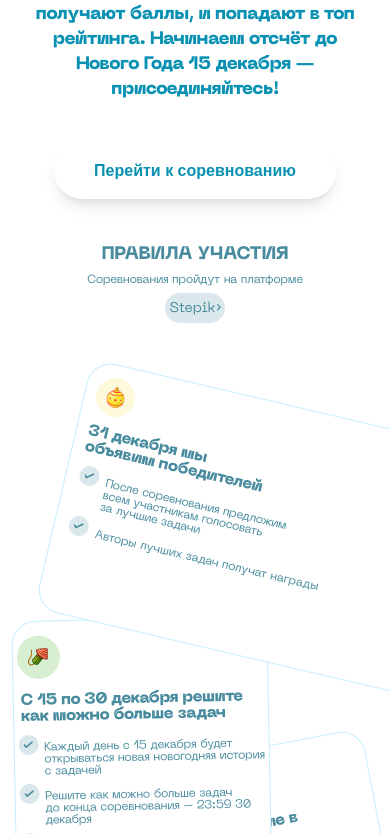
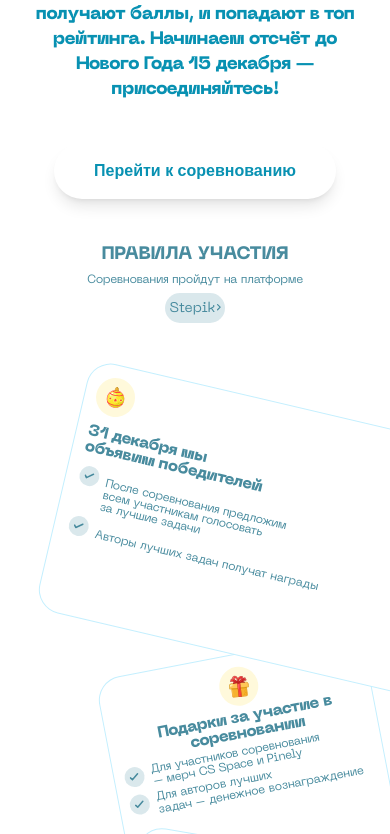
Before and after one commit to Nikita-Shuminskiy/newYearSpace, a React (Vite) app: page / in a window 390 px wide. Shown: the part 1166-2000 px from the top of the page. Built offline with nearby package versions, Linux system fonts and the light colour scheme; a web font is replaced by a local one.

Commit message:
refactor(Competition): adjust height and width for responsive design in various sections

```diff
--- a/src/components/features/Competition/HeroSection.tsx
+++ b/src/components/features/Competition/HeroSection.tsx
@@ -64,7 +64,7 @@ export const HeroSection = () => {
             relative w-full overflow-hidden
             aspect-[16/10] md:aspect-[16/9]
             tablet-only:aspect-[16/9]
-            tablet-only:h-[50vw]
+            tablet-only:h-[53vw]
             desktop-xl-only:h-[40vw]
             desktop-only:h-[50vw]
             mobile-only:aspect-[1/1.2] mobile-only:h-[110vw]
--- a/src/components/features/Competition/NewRulesSection.tsx
+++ b/src/components/features/Competition/NewRulesSection.tsx
@@ -26,7 +26,7 @@ export const NewRulesSection = () => {
         h-[38vw] w-[100vw]
         desktop-only:h-[39.5vw]
         tablet-only:h-[59vw]
-        mobile-only:h-[220vw]
+        mobile-only:h-[233vw]
     ">
             {/*Текст*/}
             <div className="z-[1000] relative flex flex-col items-center justify-start pt-[2vw] desktop-only:pt-[0vw] tablet-only:pt-[0vw] -pr-[1vw]">
@@ -188,11 +188,13 @@ export const NewRulesSection = () => {
 
 
             {/*ЦЕНТРАЛЬНАЯ КАРТОЧКА*/}
-            <div className={"z-[110] tablet-only:z-[109] relative ring-1 ring-[#C4EFFE] tablet-only:rounded-[3.2vw] mobile-only:rounded-[6vw] w-[22.5vw] h-[17vw] desktop-only:w-[22vw] desktop-only:h-[23vw] tablet-only:w-[28.1vw] tablet-only:h-[33vw] mobile-only:w-[69vw] mobile-only:h-[64vw] bg-white rounded-[2vw] left-[38.7vw] bottom-[16.7vw] desktop-only:left-[39vw] tablet-only:rotate-[-0.12rad] desktop-only:bottom-[23.5vw] rotate-[-0.09rad] desktop-only:rotate-[-0.13rad] tablet-only:bottom-[35vw] tablet-only:left-[39vw] " +
+            <div className={"z-[110] tablet-only:z-[109] relative ring-1 ring-[#C4EFFE] tablet-only:rounded-[3.2vw] mobile-only:rounded-[6vw] w-[22.5vw] h-[17vw] desktop-only:w-[22vw] desktop-only:h-[23vw] tablet-only:w-[28.1vw] tablet-only:h-[33vw] mobile-only:w-[69vw] mobile-only:h-[64vw] bg-white rounded-[2vw] left-[38.7vw] bottom-[16.7vw] desktop-only:left-[39vw] tablet-only:rotate-[-0.12rad] desktop-only:bottom-[23.5vw] rotate-[-0.09rad] desktop-only:rotate-[-0.13rad] tablet-only:bottom-[35vw] mobile-only:left-[1vw] mobile-only:bottom-[-20vw]  tablet-only:left-[39vw] " +
                 "tablet-only:rotate-[-0.14rad] tablet-only:bottom-[30vw] mobile-only:left-[30vw] mobile-only:-bottom-[45vw] mobile-only:-rotate-[0.19rad]"
             }>
-                <div className={"pl-[0.2vw] pt-[1.2vw] desktop-only:pl-[0.6vw] desktop-only:pt-[1.4vw] tablet-only:pt-[1.8vw] tablet-only:pl-[0.5vw] mobile-only:pt-[3.2vw] mobile-only:pl-[2.5vw]"}>
-                    <div className={"w-[3.5vw] h-[3.5vw] tablet-only:w-[4.7vw] tablet-only:h-[4.7vw] mobile-only:w-[10vw] mobile-only:h-[10vw] rounded-full bg-[#FFE24B33] flex justify-center items-center ml-[0.8vw] pl-[0.13vw] mobile-only:pr-[0.1vw]"}>
+                <div className={"flex flex-col h-full pl-[0.2vw] pt-[1.2vw] desktop-only:pl-[0.6vw] desktop-only:pt-[1.4vw] tablet-only:pt-[1.8vw] tablet-only:pl-[0.5vw] mobile-only:pt-[3.2vw] mobile-only:pl-[2.5vw]"}>
+                    {/*Иконка*/}
+                    <div className={"flex justify-center items-center mb-[0.5vw] desktop-only:mb-[0.3vw] tablet-only:mb-[0.5vw] mobile-only:mb-[1vw]"}>
+                        <div className={"w-[3.5vw] h-[3.5vw] tablet-only:w-[4.7vw] tablet-only:h-[4.7vw] mobile-only:w-[10vw] mobile-only:h-[10vw] rounded-full bg-[#FFE24B33] flex justify-center items-center pl-[0.13vw] mobile-only:pr-[0.1vw]"}>
                             <svg className={"w-[1.7vw] tablet-only:w-[2.7vw] mobile-only:w-[5.5vw]"} viewBox="0 0 36 39" fill="none">
                                 <path d="M5.50273 20.6971C5.53768 20.2151 5.95674 19.8527 6.43872 19.8877L29.1292 21.5329C29.6111 21.5679 29.9735 21.9869 29.9386 22.4689L28.9894 35.5596C28.9195 36.5235 28.0814 37.2483 27.1174 37.1784L6.17241 35.6597C5.20844 35.5898 4.48366 34.7517 4.55355 33.7877L5.50273 20.6971Z" fill="#F6B22F" />
                                 <path fill-rule="evenodd" clip-rule="evenodd" d="M6.50186 19.015L29.1923 20.6602C30.1563 20.7301 30.881 21.5682 30.8112 22.5322L29.862 35.6228C29.7571 37.0688 28.5 38.156 27.054 38.0511L6.10899 36.5324C4.66304 36.4276 3.57586 35.1704 3.6807 33.7245L4.62989 20.6338C4.69978 19.6699 5.53789 18.9451 6.50186 19.015ZM6.43858 19.8877C5.9566 19.8527 5.53754 20.2151 5.50259 20.6971L4.55341 33.7877C4.48352 34.7517 5.2083 35.5898 6.17227 35.6597L27.1173 37.1784C28.0813 37.2483 28.9194 36.5235 28.9893 35.5596L29.9384 22.4689C29.9734 21.9869 29.611 21.5679 29.129 21.5329L6.43858 19.8877Z" fill="#E68C06" />
@@ -238,40 +240,44 @@ export const NewRulesSection = () => {
                                 <path fill-rule="evenodd" clip-rule="evenodd" d="M12.4629 2.30377C12.5836 2.51309 12.5118 2.78062 12.3024 2.90131C11.8465 3.16417 10.9336 4.12759 11.4096 5.7759C11.4767 6.00804 11.3428 6.25057 11.1107 6.31761C10.8786 6.38466 10.636 6.25082 10.569 6.01868C9.9581 3.90353 11.1386 2.56232 11.8654 2.14329C12.0747 2.0226 12.3422 2.09445 12.4629 2.30377Z" fill="#FF7878" />
                             </svg>
                         </div>
+                    </div>
 
-
-
-
-                    <p className={"text-[#488B9E] text-[clamp(24px,2vw,24px)] desktop-only:text-[clamp(18px,2vw,18px)] tablet-only:text-[clamp(18px,2vw,18px)] mobile-only:text-[clamp(16px,3vw,19px)] tracking-[-0.03em] leading-[1] desktop-only:leading-[1.2] tablet-only:leading-[0.9] font-machina font-bold p-[1vw] pt-[0.8vw] tablet-only:pt-[1.5vw] tablet-only:tracking-[-0.1em] desktop-only:pt-[1.4vw] desktop-only:pl-[1vw] mobile-only:pt-[4vw]"}>
+                    {/*Заголовок*/}
+                    <div className={"flex justify-center items-center mb-[0.5vw] desktop-only:mb-[0.3vw] tablet-only:mb-[0.5vw] mobile-only:mb-[1vw]"}>
+                        <p className={"text-[#488B9E] text-[clamp(24px,2vw,24px)] desktop-only:text-[clamp(18px,2vw,18px)] tablet-only:text-[clamp(18px,2vw,18px)] mobile-only:text-[clamp(16px,3vw,19px)] tracking-[-0.03em] leading-[1] desktop-only:leading-[1.2] tablet-only:leading-[0.9] font-machina font-bold tablet-only:tracking-[-0.1em] text-center"}>
                             Подарки за участие в соревновании
                         </p>
+                    </div>
 
-                    <div className={"flex desktop-only:pt-[0.3vw] tablet-only:pt-[0.9vw] tablet-only:pl-[0.2vw] mobile-only:pt-[1.6vw]"}>
-                        <div className={"w-[28px] h-[28px] desktop-only:w-[24px] desktop-only:h-[24px] tablet-only:w-[30px] tablet-only:h-[30px] mobile-only:w-[20px] mobile-only:h-[20px] rounded-full bg-[#488B9E33] flex justify-center items-center ml-[0.9vw] shrink-0"}>
+                    {/*Первый блок с чекмарком*/}
+                    <div className={"flex items-start mb-[0.4vw] desktop-only:mb-[0.3vw] tablet-only:mb-[0.5vw] mobile-only:mb-[1vw]"}>
+                        <div className={"w-[28px] h-[28px] desktop-only:w-[24px] desktop-only:h-[24px] tablet-only:w-[30px] tablet-only:h-[30px] mobile-only:w-[20px] mobile-only:h-[20px] rounded-full bg-[#488B9E33] flex justify-center items-center shrink-0"}>
                             <CheckmarkIcon className="w-[14px] h-[14px] desktop-only:w-[12px] desktop-only:h-[12px] tablet-only:w-[14px] tablet-only:h-[14px] mobile-only:w-[10px] mobile-only:h-[10px]" />
                         </div>
-                        <p className={"text-[#488B9E] text-[clamp(18px,2vw,18px)] desktop-only:text-[clamp(16px,2vw,16px)] tablet-only:text-[clamp(14px,2vw,14px)] mobile-only:text-[clamp(12px,3vw,16px)] tracking-[-0.03em] leading-[1.4] tablet-only:leading-[1] desktop-only:leading-[1.3vw] mobile-only:leading-[1] font-machina pl-[0.5vw] desktop-only:pl-[0.8vw] tablet-only:pl-[1vw] mobile-only:pt-[1.5vw] mobile-only:pl-[2vw]"}>
+                        <p className={"text-[#488B9E] text-[clamp(18px,2vw,18px)] desktop-only:text-[clamp(16px,2vw,16px)] tablet-only:text-[clamp(14px,2vw,14px)] mobile-only:text-[clamp(12px,3vw,16px)] tracking-[-0.03em] leading-[1.4] tablet-only:leading-[1] desktop-only:leading-[1.3vw] mobile-only:leading-[1] font-machina pl-[0.5vw] desktop-only:pl-[0.8vw] tablet-only:pl-[1vw] mobile-only:pl-[2vw]"}>
                             Для участников соревнования<br /> – мерч CS Space и Pinely
                         </p>
                     </div>
-                    <div className={"flex pt-[0.4vw] desktop-only:pt-[0.8vw] desktop-only:pl-[0vw] tablet-only:pt-[1.6vw] tablet-only:pl-[0.3vw] mobile-only:pt-[2.4vw]"}>
-                        <div className={"w-[28px] h-[28px] desktop-only:w-[26px] desktop-only:h-[26px] tablet-only:w-[32px] tablet-only:h-[32px] mobile-only:w-[20px] mobile-only:h-[20px] rounded-full bg-[#488B9E33] flex justify-center items-center ml-[0.9vw] shrink-0"}>
+
+                    {/*Второй блок с чекмарком*/}
+                    <div className={"flex items-start"}>
+                        <div className={"w-[28px] h-[28px] desktop-only:w-[26px] desktop-only:h-[26px] tablet-only:w-[32px] tablet-only:h-[32px] mobile-only:w-[20px] mobile-only:h-[20px] rounded-full bg-[#488B9E33] flex justify-center items-center shrink-0"}>
                             <CheckmarkIcon className="w-[14px] h-[14px] desktop-only:w-[12px] desktop-only:h-[12px] tablet-only:w-[14px] tablet-only:h-[14px] mobile-only:w-[10px] mobile-only:h-[10px]" />
                         </div>
-                        <p className={"text-[#488B9E] text-[clamp(18px,2vw,18px)] desktop-only:text-[clamp(16px,2vw,16px)] tablet-only:text-[clamp(14px,2vw,14px)] mobile-only:text-[clamp(12px,3vw,16px)] tracking-[-0.02em] leading-[1.4] tablet-only:leading-[1] desktop-only:leading-[1.3vw] mobile-only:leading-[1.1] font-machina pl-[0.5vw] desktop-only:pl-[1vw] tablet-only:pl-[0.9vw] mobile-only:pl-[2vw] mobile-only:pt-[1.4vw]"}>
+                        <p className={"text-[#488B9E] text-[clamp(18px,2vw,18px)] desktop-only:text-[clamp(16px,2vw,16px)] tablet-only:text-[clamp(14px,2vw,14px)] mobile-only:text-[clamp(12px,3vw,16px)] tracking-[-0.02em] leading-[1.4] tablet-only:leading-[1] desktop-only:leading-[1.3vw] mobile-only:leading-[1.1] font-machina pl-[0.5vw] desktop-only:pl-[1vw] tablet-only:pl-[0.9vw] mobile-only:pl-[2vw]"}>
                             Для авторов лучших<br /> задач – денежное вознаграждение
                         </p>
                     </div>
-
+                </div>
+            </div>
 
             {/*ПРАВАЯ КАРТОЧКА*/}
-                    <div className={"z-[110] tablet-only:z-[105] relative ring-1 ring-[#C4EFFE] w-[22.5vw] h-[20vw] desktop-only:w-[21.9vw] desktop-only:h-[22.7vw] tablet-only:w-[26vw] tablet-only:h-[40vw] mobile-only:w-[65vw] mobile-only:h-[72vw]  bg-white rounded-[2vw] tablet-only:rounded-[3vw] mobile-only:rounded-[6vw] left-[23.5vw] bottom-[13.7vw] desktop-only:left-[23vw] desktop-only:bottom-[17.1vw] rotate-[0.16rad] desktop-only:rotate-[0.25rad] tablet-only:rotate-[0.22rad] tablet-only:bottom-[20vw] tablet-only:left-[27vw] mobile-only:-left-[22.5vw] mobile-only:bottom-[85vw] mobile-only:rotate-[0.17rad]"}>
-                        <div className={"pl-[0.2vw] pt-[1.2vw] desktop-only:pt-[1.1vw] desktop-only:pl-[0.4vw] tablet-only:pt-[1.5vw] tablet-only:pl-[0.7vw] mobile-only:pt-[3.5vw]"}>
+            <div className={"z-[110] tablet-only:z-[105] relative ring-1 ring-[#C4EFFE] w-[22.5vw] h-[20vw] desktop-only:w-[21.9vw] desktop-only:h-[22.7vw] tablet-only:w-[26vw] tablet-only:h-[40vw] mobile-only:w-[65vw] mobile-only:h-[72vw]  bg-white rounded-[2vw] tablet-only:rounded-[3vw] mobile-only:rounded-[6vw] left-[61.2vw] bottom-[32.7vw] desktop-only:left-[61vw] desktop-only:bottom-[45.5vw] rotate-[0.16rad] desktop-only:rotate-[0.25rad] tablet-only:rotate-[0.22rad] tablet-only:bottom-[68vw] tablet-only:left-[67vw] mobile-only:left-[30vw] mobile-only:-bottom-[5vw] mobile-only:rotate-[0.17rad]"}>
+                <div className={"flex flex-col h-full p-[1vw]  pt-[1.2vw] desktop-only:pt-[1.1vw] desktop-only:pl-[0.4vw] tablet-only:pt-[1.5vw] tablet-only:pl-[0.7vw] mobile-only:pt-[3.5vw]"}>
 
-
-
-
-                            <div className={"w-[3.5vw] h-[3.5vw] desktop-only:w-[4vw] desktop-only:h-[4vw] tablet-only:w-[4.8vw] tablet-only:h-[4.8vw] mobile-only:w-[11vw] mobile-only:h-[11vw] rounded-full bg-[#39AC1B33] flex justify-center items-center ml-[0.8vw] pl-[0.11vw]"}>
+                    {/*Иконка*/}
+                    <div className={"flex justify-center items-center mb-[0.5vw] desktop-only:mb-[0.3vw] tablet-only:mb-[0.5vw] mobile-only:mb-[1vw]"}>
+                        <div className={"w-[3.5vw] h-[3.5vw] desktop-only:w-[4vw] desktop-only:h-[4vw] tablet-only:w-[4.8vw] tablet-only:h-[4.8vw] mobile-only:w-[11vw] mobile-only:h-[11vw] rounded-full bg-[#39AC1B33] flex justify-center items-center pl-[0.11vw]"}>
                             <svg className={"w-[2.5vw] tablet-only:w-[3.5vw] mobile-only:w-[7vw]"} viewBox="0 0 47 47" fill="none">
                                 <path fill-rule="evenodd" clip-rule="evenodd" d="M11.2623 12.0083C11.7429 11.9572 12.1739 12.3052 12.2251 12.7858C12.783 18.0253 12.4299 20.9626 11.5326 23.2142C11.0878 24.3302 10.5226 25.2432 9.93327 26.1408C9.82716 26.3024 9.72054 26.4631 9.61347 26.6245C9.11992 27.3686 8.6168 28.1271 8.11001 29.0515C6.91867 31.2247 6.76922 33.1297 7.23728 34.5195C7.69826 35.8882 8.79398 36.8771 10.3856 37.2148C11.6876 37.4909 12.944 36.9823 14.0361 36.0931C15.1308 35.2017 15.9365 34.0215 16.2771 33.2496C16.4722 32.8075 16.9887 32.6073 17.4308 32.8023C17.873 32.9974 18.0732 33.514 17.8781 33.9561C17.4292 34.9734 16.4565 36.379 15.141 37.4501C13.823 38.5233 12.0373 39.354 10.0225 38.9267C7.85977 38.4679 6.24821 37.0657 5.5788 35.078C4.91647 33.1114 5.21355 30.6946 6.57547 28.2103C7.12097 27.2152 7.67088 26.3866 8.16638 25.64C8.2703 25.4834 8.37182 25.3304 8.47041 25.1803C9.045 24.3052 9.52994 23.5123 9.9069 22.5664C10.653 20.6942 11.0294 18.084 10.4849 12.9711C10.4337 12.4905 10.7818 12.0595 11.2623 12.0083Z" fill="#935F10" />
                                 <path fill-rule="evenodd" clip-rule="evenodd" d="M11.3089 12.4434C11.5491 12.4178 11.7647 12.5918 11.7902 12.8321C12.3448 18.04 11.9859 20.8955 11.1264 23.0523C10.6986 24.1257 10.1534 25.0087 9.56777 25.9007C9.46358 26.0593 9.35824 26.2181 9.25195 26.3783C8.7578 27.1232 8.24304 27.8992 7.7266 28.8412C7.61045 29.0531 7.34453 29.1307 7.13265 29.0146C6.92078 28.8984 6.84318 28.6325 6.95933 28.4206C7.49512 27.4433 8.03328 26.6322 8.5284 25.8861C8.63312 25.7283 8.73591 25.5734 8.83634 25.4204C9.41462 24.5397 9.91963 23.7168 10.3135 22.7283C11.0974 20.7613 11.468 18.0694 10.9202 12.9247C10.8946 12.6845 11.0686 12.469 11.3089 12.4434Z" fill="#BD8023" />
@@ -304,44 +310,45 @@ export const NewRulesSection = () => {
                                 <path fill-rule="evenodd" clip-rule="evenodd" d="M35.6119 10.2664C35.8512 10.233 36.0723 10.4 36.1056 10.6393C36.1529 10.9792 36.2287 11.5043 36.7641 11.9325C37.3204 12.3775 37.8706 12.4659 38.1676 12.4856C38.4087 12.5016 38.5912 12.71 38.5753 12.9511C38.5593 13.1922 38.3509 13.3747 38.1098 13.3587C37.7048 13.3319 36.9601 13.2098 36.2175 12.6158C35.407 11.9674 35.2925 11.1446 35.2405 10.7708C35.24 10.7672 35.2395 10.7636 35.239 10.76C35.2056 10.5207 35.3726 10.2997 35.6119 10.2664Z" fill="#F6D04D" />
                             </svg>
                         </div>
-                            <p className={"text-[#488B9E] text-[clamp(24px,2vw,24px)] desktop-only:text-[clamp(18px,2vw,18px)] tablet-only:text-[clamp(16px,2vw,16px)] mobile-only:text-[clamp(16px,3vw,19px)] tracking-[-0.03em] tablet-only:tracking-[-0.02em] leading-[1] desktop-only:leading-[1.3] font-machina font-bold p-[1vw] pt-[0.8vw] desktop-only:pt-[1.6vw] tablet-only:pt-[1.7vw] tablet-only:pl-[0.8vw] mobile-only:pt-[3.7vw] mobile-only:pl-[1.5vw]"}>
+                    </div>
+
+                    {/*Заголовок*/}
+                    <div className={"flex justify-center items-center mb-[0.5vw] desktop-only:mb-[0.3vw] tablet-only:mb-[0.5vw] mobile-only:mb-[1vw]"}>
+                        <p className={"text-[#488B9E] text-[clamp(24px,2vw,24px)] desktop-only:text-[clamp(18px,2vw,18px)] tablet-only:text-[clamp(16px,2vw,16px)] mobile-only:text-[clamp(16px,3vw,19px)] tracking-[-0.03em] tablet-only:tracking-[-0.02em] leading-[1] desktop-only:leading-[1.3] font-machina font-bold text-center"}>
                             С 15 по 30 декабря решите как можно больше задач
-                            </p>
-
-
-                            <div className={"flex desktop-only:pl-[0.15vw] desktop-only:pt-[0.2vw] tablet-only:pt-[1vw] mobile-only:pt-[1.7vw]"}>
-                                <div className={"w-[28px] h-[28px] desktop-only:w-[26px] desktop-only:h-[26px] tablet-only:w-[30px] tablet-only:h-[30px] mobile-only:w-[20px] mobile-only:h-[20px] rounded-full bg-[#488B9E33] flex justify-center items-center ml-[0.9vw] shrink-0"}>
-                                    <CheckmarkIcon className="w-[14px] h-[14px] desktop-only:w-[12px] desktop-only:h-[12px] tablet-only:w-[14px] tablet-only:h-[14px] mobile-only:w-[10px] mobile-only:h-[10px]" />
-                                </div>
-                                <p className={"text-[#488B9E] text-[clamp(18px,2vw,18px)] desktop-only:text-[clamp(16px,2vw,16px)] tablet-only:text-[clamp(14px,2vw,14px)] mobile-only:text-[clamp(12px,3vw,16px)] tracking-[-0.03em] leading-[1.4] tablet-only:leading-[1] desktop-only:leading-[1] mobile-only:leading-[1] font-machina pl-[0.5vw] desktop-only:pl-[0.9vw] tablet-only:pl-[1vw] mobile-only:pl-[1.3vw] mobile-only:pt-[1.6vw]"}>
-                                    Каждый день с 15 декабря будет<br /> открываться новая новогодняя история с задачей
-
                         </p>
                     </div>
 
-                            <div className={"flex desktop-only:pl-[0.15vw] desktop-only:pt-[0.2vw] tablet-only:pt-[1vw] mobile-only:pt-[1.7vw]"}>
-                                <div className={"w-[28px] h-[28px] desktop-only:w-[26px] desktop-only:h-[26px] tablet-only:w-[30px] tablet-only:h-[30px] mobile-only:w-[20px] mobile-only:h-[20px] rounded-full bg-[#488B9E33] flex justify-center items-center ml-[0.9vw] shrink-0"}>
+                    {/*Первый блок с чекмарком*/}
+                    <div className={"flex items-start mb-[0.4vw] desktop-only:mb-[0.3vw] tablet-only:mb-[0.5vw] mobile-only:mb-[1vw]"}>
+                        <div className={"w-[28px] h-[28px] desktop-only:w-[26px] desktop-only:h-[26px] tablet-only:w-[30px] tablet-only:h-[30px] mobile-only:w-[20px] mobile-only:h-[20px] rounded-full bg-[#488B9E33] flex justify-center items-center shrink-0"}>
                             <CheckmarkIcon className="w-[14px] h-[14px] desktop-only:w-[12px] desktop-only:h-[12px] tablet-only:w-[14px] tablet-only:h-[14px] mobile-only:w-[10px] mobile-only:h-[10px]" />
                         </div>
-                                <p className={"text-[#488B9E] text-[clamp(18px,2vw,18px)] desktop-only:text-[clamp(16px,2vw,16px)] tablet-only:text-[clamp(14px,2vw,14px)] mobile-only:text-[clamp(12px,3vw,16px)] tracking-[-0.03em] leading-[1.4] tablet-only:leading-[1] desktop-only:leading-[1] mobile-only:leading-[1] font-machina pl-[0.5vw] desktop-only:pl-[0.9vw] tablet-only:pl-[1vw] mobile-only:pl-[1.3vw] mobile-only:pt-[1.6vw]"}>
-                                    Решите как можно больше задач<br />  до конца соревнования – 23:59 30 декабря
-
-                                </p>
-                            </div>
-                            <div className={"flex desktop-only:pl-[0.15vw] desktop-only:pt-[0.2vw] tablet-only:pt-[1vw] mobile-only:pt-[1.7vw]"}>
-                                <div className={"w-[28px] h-[28px] desktop-only:w-[26px] desktop-only:h-[26px] tablet-only:w-[30px] tablet-only:h-[30px] mobile-only:w-[20px] mobile-only:h-[20px] rounded-full bg-[#488B9E33] flex justify-center items-center ml-[0.9vw] shrink-0"}>
-                                    <CheckmarkIcon className="w-[14px] h-[14px] desktop-only:w-[12px] desktop-only:h-[12px] tablet-only:w-[14px] tablet-only:h-[14px] mobile-only:w-[10px] mobile-only:h-[10px]" />
-                                </div>
-                                <p className={"text-[#488B9E] text-[clamp(18px,2vw,18px)] desktop-only:text-[clamp(16px,2vw,16px)] tablet-only:text-[clamp(14px,2vw,14px)] mobile-only:text-[clamp(12px,3vw,16px)] tracking-[-0.03em] leading-[1.4] tablet-only:leading-[1] desktop-only:leading-[1] mobile-only:leading-[1] font-machina pl-[0.5vw] desktop-only:pl-[0.9vw] tablet-only:pl-[1vw] mobile-only:pl-[1.3vw] mobile-only:pt-[1.6vw]"}>
-                                    Одна решенная задача<br />  – один балл
-
+                        <p className={"text-[#488B9E] text-[clamp(18px,2vw,18px)] desktop-only:text-[clamp(16px,2vw,16px)] tablet-only:text-[clamp(14px,2vw,14px)] mobile-only:text-[clamp(12px,3vw,16px)] tracking-[-0.03em] leading-[1.4] tablet-only:leading-[1] desktop-only:leading-[1] mobile-only:leading-[1] font-machina pl-[0.5vw] desktop-only:pl-[0.9vw] tablet-only:pl-[1vw] mobile-only:pl-[1.3vw]"}>
+                            Каждый день с 15 декабря будет<br /> открываться новая новогодняя история с задачей
                         </p>
                     </div>
 
+                    {/*Второй блок с чекмарком*/}
+                    <div className={"flex items-start mb-[0.4vw] desktop-only:mb-[0.3vw] tablet-only:mb-[0.5vw] mobile-only:mb-[1vw]"}>
+                        <div className={"w-[28px] h-[28px] desktop-only:w-[26px] desktop-only:h-[26px] tablet-only:w-[30px] tablet-only:h-[30px] mobile-only:w-[20px] mobile-only:h-[20px] rounded-full bg-[#488B9E33] flex justify-center items-center shrink-0"}>
+                            <CheckmarkIcon className="w-[14px] h-[14px] desktop-only:w-[12px] desktop-only:h-[12px] tablet-only:w-[14px] tablet-only:h-[14px] mobile-only:w-[10px] mobile-only:h-[10px]" />
+                        </div>
+                        <p className={"text-[#488B9E] text-[clamp(18px,2vw,18px)] desktop-only:text-[clamp(16px,2vw,16px)] tablet-only:text-[clamp(14px,2vw,14px)] mobile-only:text-[clamp(12px,3vw,16px)] tracking-[-0.03em] leading-[1.4] tablet-only:leading-[1] desktop-only:leading-[1] mobile-only:leading-[1] font-machina pl-[0.5vw] desktop-only:pl-[0.9vw] tablet-only:pl-[1vw] mobile-only:pl-[1.3vw]"}>
+                            Решите как можно больше задач<br />  до конца соревнования – 23:59 30 декабря
+                        </p>
                     </div>
 
-
-
+                    {/*Третий блок с чекмарком*/}
+                    <div className={"flex items-start"}>
+                        <div className={"w-[28px] h-[28px] desktop-only:w-[26px] desktop-only:h-[26px] tablet-only:w-[30px] tablet-only:h-[30px] mobile-only:w-[20px] mobile-only:h-[20px] rounded-full bg-[#488B9E33] flex justify-center items-center shrink-0"}>
+                            <CheckmarkIcon className="w-[14px] h-[14px] desktop-only:w-[12px] desktop-only:h-[12px] tablet-only:w-[14px] tablet-only:h-[14px] mobile-only:w-[10px] mobile-only:h-[10px]" />
+                        </div>
+                        <p className={"text-[#488B9E] text-[clamp(18px,2vw,18px)] desktop-only:text-[clamp(16px,2vw,16px)] tablet-only:text-[clamp(14px,2vw,14px)] mobile-only:text-[clamp(12px,3vw,16px)] tracking-[-0.03em] leading-[1.4] tablet-only:leading-[1] desktop-only:leading-[1] mobile-only:leading-[1] font-machina pl-[0.5vw] desktop-only:pl-[0.9vw] tablet-only:pl-[1vw] mobile-only:pl-[1.3vw]"}>
+                            Одна решенная задача<br />  – один балл
+                        </p>
+                    </div>
+                </div>
             </div>
             {content === 'mobile-only' &&
                 <img
@@ -350,8 +357,6 @@ export const NewRulesSection = () => {
                     className="absolute w-[45vw] h-[45vw] -left-[46vw] -bottom-[8vw] z-[1000]"
                 />
             }
-                </div>
-            </div>
         </section>
     )
 }
--- a/src/components/features/Competition/RulesSection.tsx
+++ b/src/components/features/Competition/RulesSection.tsx
@@ -34,10 +34,10 @@ export const RulesSection = () => {
             id="rules"
             className="
     relative overflow-hidden
-    h-[39vw] w-[100vw]
-    desktop-only:h-[44.5vw]
+    h-[30vw] w-[100vw]
+    desktop-only:h-[24.5vw]
     tablet-only:h-[62vw]
-    mobile-only:h-[220vw]
+    mobile-only:h-[120vw]
 "
         >
 
--- a/src/components/layout/Footer/Footer.tsx
+++ b/src/components/layout/Footer/Footer.tsx
@@ -10,8 +10,6 @@ export const Footer = () => {
     } else {
         content = ""
     }
-
-
 
     return (
         <>
```
Also changed, not shown: src/components/features/Competition/SponsorSection.tsx (+12 -31 lines). Lines whose indentation alone changed are shown as unchanged.
